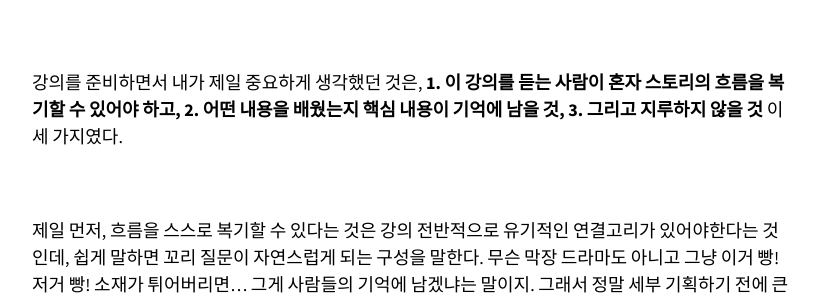
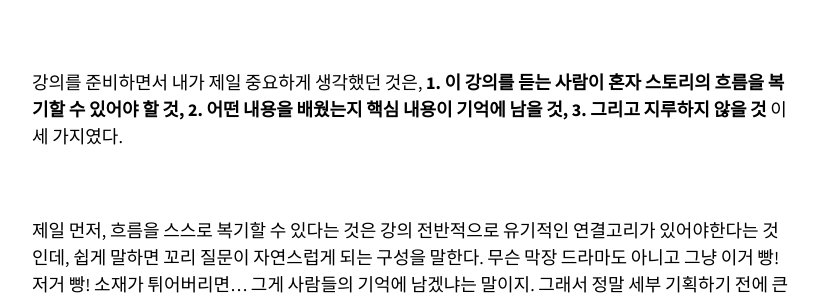
Before and after one commit to ssammykim/ssammykim.github.io, a Jekyll site: the page built from _posts/2020-07-29-how-was-your-July.md, in a window 1280 px wide and 900 px high, scrolled down 1417 px. Shown: the part 189-484 px from the top of the window, without its empty margins (343-1163 px from the left). Built offline with Jekyll 4.4.1, drawn with Linux system fonts in a browser that asks for light colours; nearby versions of some CDN libraries; some web fonts are replaced; comment, search, counter and statistics services are not loaded.

Commit message:
Update 2020-07-29-how-was-your-July.md

```diff
--- a/_posts/2020-07-29-how-was-your-July.md
+++ b/_posts/2020-07-29-how-was-your-July.md
@@ -32,7 +32,7 @@ excerpt_separator: "<!--more-->"
 
 <br>
 
-강의를 준비하면서 내가 제일 중요하게 생각했던 것은, **1. 이 강의를 듣는 사람이 혼자 스토리의 흐름을 복기할 수 있어야 하고, 2. 어떤 내용을 배웠는지 핵심 내용이 기억에 남을 것, 3. 그리고 지루하지 않을 것** 이 세 가지였다.
+강의를 준비하면서 내가 제일 중요하게 생각했던 것은, **1. 이 강의를 듣는 사람이 혼자 스토리의 흐름을 복기할 수 있어야 할 것, 2. 어떤 내용을 배웠는지 핵심 내용이 기억에 남을 것, 3. 그리고 지루하지 않을 것** 이 세 가지였다.
 
 <br>
 
```
